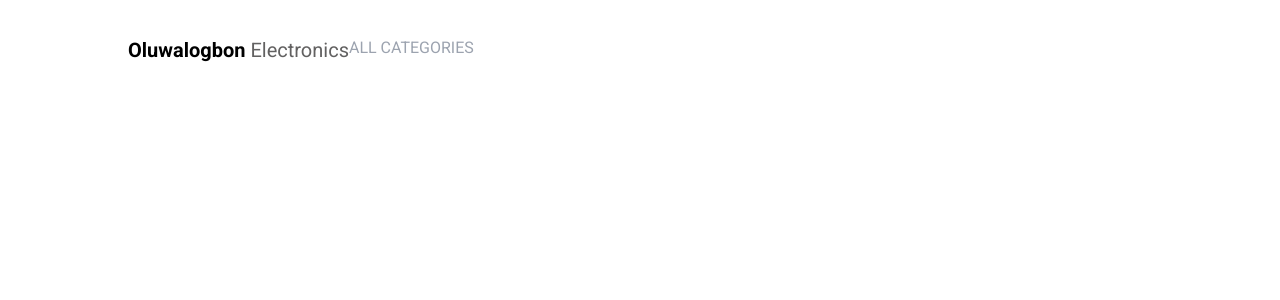
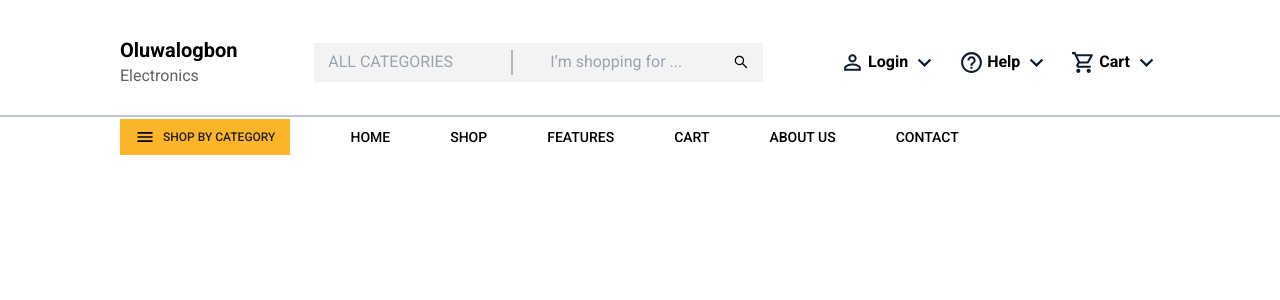
Before and after one commit to Heph-zibah/e-commerce-website, a React (Create React App) app: page / in a window 1280 px wide. Shown: the top 300 px of the page. Built offline with nearby package versions, Linux system fonts and the light colour scheme.

Commit message:
navbar markup updated

```diff
--- a/src/Components/Navbar.js
+++ b/src/Components/Navbar.js
@@ -1,19 +1,78 @@
 import React from 'react';
+import { AiOutlineSearch } from 'react-icons/ai';
+import {
+	MdOutlinePersonOutline,
+	MdHelpOutline,
+	MdOutlineShoppingCart,
+	MdKeyboardArrowDown,
+	MdOutlineMenu
+} from 'react-icons/md';
 
 const Navbar = () => {
 	return (
-		<div className='font-Roboto  pt-[36px] flex justify-center'>
-			<div className='w-full max-w-[1024px]'>
-				<div className='flex'>
+		<div className='font-Roboto  pt-[36px] flex flex-col justify-center '>
+			<div className='px-[120px]'>
+				<div className='flex items-center justify-between'>
 					<div>
-						<h1 className='text-black font-bold text-xl'>
-							Oluwalogbon{' '}
-							<span className='text-[#626161] font-normal'>Electronics</span>
-						</h1>
+						<h1 className='text-black font-bold text-xl'>Oluwalogbon </h1>
+						<span className='text-[#626161] font-normal'>Electronics</span>
 					</div>
-					<form action=''>
-						<input type='text' name='categories' placeholder='ALL CATEGORIES' />
-					</form>
+					<div className='flex bg-[#F3F3F3] items-center justify-between px-[14px] py-[7px]'>
+						<form action=''>
+							<input
+								type='text'
+								name='categories'
+								placeholder='ALL CATEGORIES'
+								className='border-0 bg-[#F3F3F3] outline-none text-neutral'
+							/>
+						</form>
+						<div className='h-[25px] w-[2px] bg-[#B0B7BD]'></div>
+						<form action=''>
+							<input
+								type='text'
+								name='categories'
+								placeholder='I’m shopping for ...'
+								className='border-0 bg-[#F3F3F3] outline-none text-neutral ml-[37px]'
+							/>
+						</form>
+						<AiOutlineSearch />
+					</div>
+					<div className='flex items-center space-x-[21px] font-bold'>
+						<div className='flex items-center space-x-[3px]'>
+							<MdOutlinePersonOutline className='text-[#0D1C2E] text-[25px]' />
+							<p>Login</p>
+							<MdKeyboardArrowDown className='text-[#0D1C2E] text-[27px]' />
+						</div>
+						<div className='flex items-center space-x-[3px]'>
+							<MdHelpOutline className='text-[#0D1C2E] text-[25px]' />
+							<p>Help</p>
+							<MdKeyboardArrowDown className='text-[#0D1C2E] text-[27px]' />
+						</div>
+						<div className='flex items-center space-x-[3px]'>
+							<MdOutlineShoppingCart className='text-[#0D1C2E] text-[25px]' />
+							<p>Cart</p>
+							<MdKeyboardArrowDown className='text-[#0D1C2E] text-[27px]' />
+						</div>
+					</div>
+				</div>
+			</div>
+			<div className='w-full '>
+				<div className='w-full h-[2px] bg-[#BFC6CD] mt-[27px]'></div>
+			</div>
+			<div className='px-[120px]'>
+				<div className='flex items-center mt-[2px]'>
+					<div className='flex items-center py-[8px] px-[15px] bg-primary'>
+						<MdOutlineMenu className='text-xl' />
+						<p className='text-xs font-medium text-neutral ml-2'>SHOP BY CATEGORY</p>
+					</div>
+					<ul className='flex items-center ml-[60px] text-black text-sm font-medium space-x-[60px]'>
+						<li>HOME</li>
+						<li>SHOP</li>
+						<li>FEATURES</li>
+						<li>CART</li>
+						<li>ABOUT US</li>
+						<li>CONTACT</li>
+					</ul>
 				</div>
 			</div>
 		</div>
```
